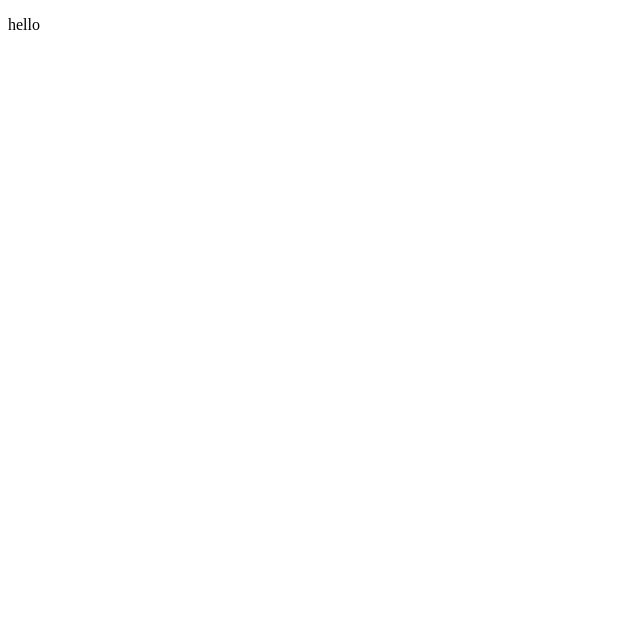
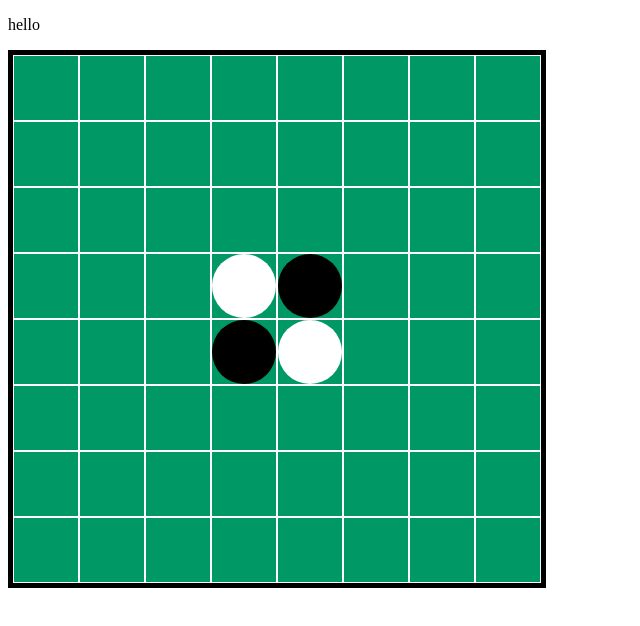
Before and after one commit to 0x6d61/othello, a Vue app: page / in a window 1280 px wide. Shown: the top 626 px of the page, without its empty margins (0-640 px from the left). Built offline with nearby package versions, Linux system fonts and the light colour scheme.

Commit message:
初期状態の板を作成

```diff
--- a/src/App.vue
+++ b/src/App.vue
@@ -1,7 +1,74 @@
 <template>
-  <p>hello</p>
+  <div id="app">
+    <p>hello</p>
+    <div class="content">
+      <div
+        class="board"
+        v-for="arrang in board.arrangement"
+        v-bind:key="arrang"
+      >
+        <div class="piece" v-for="piece in arrang" v-bind:key="piece">
+          <div v-bind:class="pieceCalc(piece)"></div>
+        </div>
+      </div>
+    </div>
+  </div>
 </template>
 
+<style>
+.content {
+  height: 528px;
+  width: 528px;
+  border: thick solid black;
+}
+
+.board {
+  display: flex;
+}
+.piece {
+  background: #009966;
+  width: 64px;
+  height: 64px;
+  border: 1px solid white;
+}
+
+.whitepiece {
+  width: 64px;
+  height: 64px;
+  background: white;
+  border-radius: 50%;
+}
+
+.blackpiece {
+    width: 64px;
+  height: 64px;
+  background: black;
+  border-radius: 50%;
+}
+</style>
+
 <script>
-export default {};
+export default {
+  name: "app",
+  data() {
+    return {
+      board: this.$store.state.othello
+    };
+  },
+  methods: {
+    pieceCalc: function(pieceNum) {
+      if (pieceNum === 0) {
+        return "";
+      }
+
+      if (pieceNum === 1) {
+        return "whitepiece"
+      }
+
+      if (pieceNum === -1) {
+        return "blackpiece";
+      }
+    }
+  }
+};
 </script>
--- a/src/store/index.js
+++ b/src/store/index.js
@@ -4,7 +4,18 @@ import Vuex from "vuex";
 Vue.use(Vuex);
 
 const othello = {
-  state: {},
+  state: {
+    arrangement: [
+      [0, 0, 0, 0, 0, 0, 0, 0],
+      [0, 0, 0, 0, 0, 0, 0, 0],
+      [0, 0, 0, 0, 0, 0, 0, 0],
+      [0, 0, 0, 1, -1, 0, 0, 0],
+      [0, 0, 0, -1, 1, 0, 0, 0],
+      [0, 0, 0, 0, 0, 0, 0, 0],
+      [0, 0, 0, 0, 0, 0, 0, 0],
+      [0, 0, 0, 0, 0, 0, 0, 0]
+    ]
+  },
   mutations: {},
   actions: {}
 };
```
